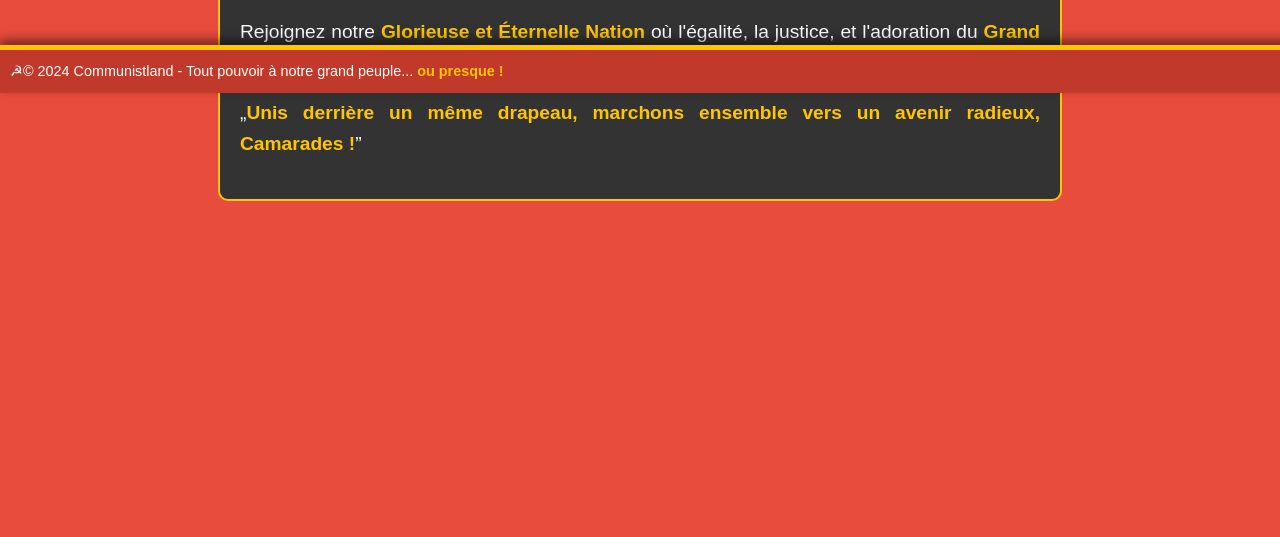
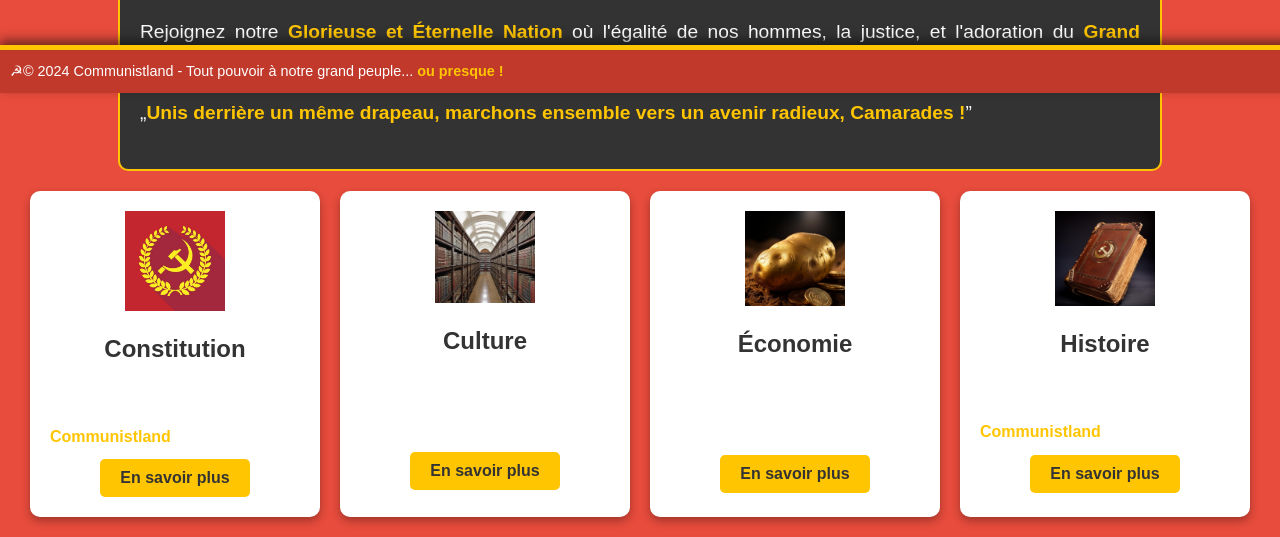
Before and after one commit to mathysmelantois/Communistland, a plain HTML site: page index.html in a window 1280 px wide. Shown: the part 707-1244 px from the top of the page. Before the commit the page ends 908 px from the top, so only its background shows below. Drawn offline with Linux system fonts and the light colour scheme.

Commit message:
Update index.html

```diff
--- a/index.html
+++ b/index.html
@@ -7,7 +7,7 @@
     <style>
         body {
             font-family: 'Arial', sans-serif;
-            background-color: #e74c3c; /* Rouge communiste */
+            background-color: #e74c3c;
             color: #fff;
             margin: 0;
             padding: 0;
@@ -20,12 +20,15 @@
             box-shadow: 0px 5px 10px rgba(0, 0, 0, 0.5);
             position: relative;
             margin-bottom: 30px;
-            border-bottom: 5px solid #ffc500; /* Bordure dorée pour accent */
+            border-bottom: 5px solid #ffc500;
         }
 
         h1, h2 {
             margin: 0;
             padding: 0;
+        }
+        h2col {
+            color: #fff;
         }
 
         h1 {
@@ -35,7 +38,7 @@
         }
 
         h1 span {
-            color: #ffc500; /* Jaune pour accent */
+            color: #ffc500;
         }
 
         h2 {
@@ -45,17 +48,14 @@
             margin-top: 10px;
             text-transform: uppercase;
         }
-        h2col {
-            color: #fff;
-        }
 
         .content {
             padding: 20px;
-            max-width: 800px;
+            max-width: 1000px;
             margin: 0 auto;
             text-align: left;
-            border: 2px solid #ffc500; /* Bordure dorée pour le bloc de contenu */
-            background-color: #333; /* Fond sombre pour contraste */
+            border: 2px solid #ffc500;
+            background-color: #333;
             border-radius: 10px;
         }
 
@@ -74,7 +74,7 @@
             line-height: 1.6;
             margin: 20px 0;
             color: #fff;
-            text-align: justify; /* Alignement justifié pour un aspect plus formel */
+            text-align: justify;
         }
 
         .highlight {
@@ -90,7 +90,7 @@
             bottom: 0;
             left: 0;
             box-shadow: 0px -5px 10px rgba(0, 0, 0, 0.5);
-            border-top: 5px solid #ffc500; /* Bordure dorée en haut du footer */
+            border-top: 5px solid #ffc500;
         }
 
         footer p {
@@ -98,13 +98,64 @@
             font-size: 0.9em;
             color: #fff;
         }
+
+        .sections {
+            display: flex;
+            flex-wrap: wrap;
+            justify-content: center;
+            gap: 20px;
+            margin: 20px 0;
+        }
+
+        .section {
+            background-color: #fff;
+            color: #333;
+            padding: 20px;
+            width: 250px;
+            border-radius: 10px;
+            box-shadow: 0px 4px 8px rgba(0, 0, 0, 0.3);
+            text-align: center;
+            position: relative;
+            overflow: hidden;
+        }
+
+        .section img {
+            width: 100px;
+            height: auto;
+            margin-bottom: 10px;
+        }
+
+        .section h3 {
+            margin: 10px 0;
+            font-size: 1.5em;
+        }
+
+        .section p {
+            font-size: 1em;
+            margin: 10px 0;
+        }
+
+        .button {
+            display: inline-block;
+            background-color: #ffc500;
+            color: #333;
+            padding: 10px 20px;
+            text-decoration: none;
+            border-radius: 5px;
+            font-weight: bold;
+            transition: background-color 0.3s ease;
+        }
+
+        .button:hover {
+            background-color: #e67e22;
+        }
     </style>
 </head>
 <body>
 
     <header>
         <h1>Bienvenue au <br><span>Communistland</span></h1>
-        <h2><h2col>À la gloire Nationale du </h2col><br><span>☭ Grand Camarade Oulianov ☭</span></h2>
+        <h2><h2col>À la gloire Nationale du</h2col> <br><span>☭ Grand Camarade Oulianov ☭</span></h2>
     </header>
 
     <div class="content">
@@ -113,11 +164,41 @@
             Sous la supervision de <span class="highlight">Notre Grand et Vaillant Camarade Oulianov</span>, le <span class="highlight">Communistland</span> prospère et atteint de nouveaux sommets de grandeur.
         </p>
         <p>
-            Rejoignez notre <span class="highlight">Glorieuse et Éternelle Nation</span> où l'égalité, la justice, et l'adoration du <span class="highlight">Grand Camarade Oulianov</span> sont les principes fondamentaux de notre dévouement.
+            Rejoignez notre <span class="highlight">Glorieuse et Éternelle Nation</span> où l'égalité de nos hommes, la justice, et l'adoration du <span class="highlight">Grand Camarade Oulianov</span> sont les principes fondamentaux de notre dévouement.
         </p>
         <p>
             „<span class="highlight">Unis derrière un même drapeau, marchons ensemble vers un avenir radieux, Camarades !</span>”
         </p>
+    </div>
+
+    <div class="sections">
+        <div class="section">
+            <img src="constitution.jpg" alt="Icône Constitution">
+            <h3>Constitution</h3>
+            <p>Découvrez notre constitution et les lois qui régissent le <span class="highlight">Communistland</span>.</p>
+            <a href="constitution.html" class="button">En savoir plus</a>
+        </div>
+
+        <div class="section">
+            <img src="culture.jpg" alt="Icône Culture">
+            <h3>Culture</h3>
+            <p>Explorez la richesse culturelle et les traditions uniques de notre grande nation.</p>
+            <a href="culture.html" class="button">En savoir plus</a>
+        </div>
+
+        <div class="section">
+            <img src="monnaie.jpg" alt="Icône Économie">
+            <h3>Économie</h3>
+            <p>Informez-vous sur notre système économique et nos principales réalisations.</p>
+            <a href="economy.html" class="button">En savoir plus</a>
+        </div>
+
+        <div class="section">
+            <img src="histoire.jpg" alt="Icône Histoire">
+            <h3>Histoire</h3>
+            <p>Plongez dans l'histoire fascinante et les moments marquants de <span class="highlight">Communistland</span>.</p>
+            <a href="history.html" class="button">En savoir plus</a>
+        </div>
     </div>
 
     <footer>
```
